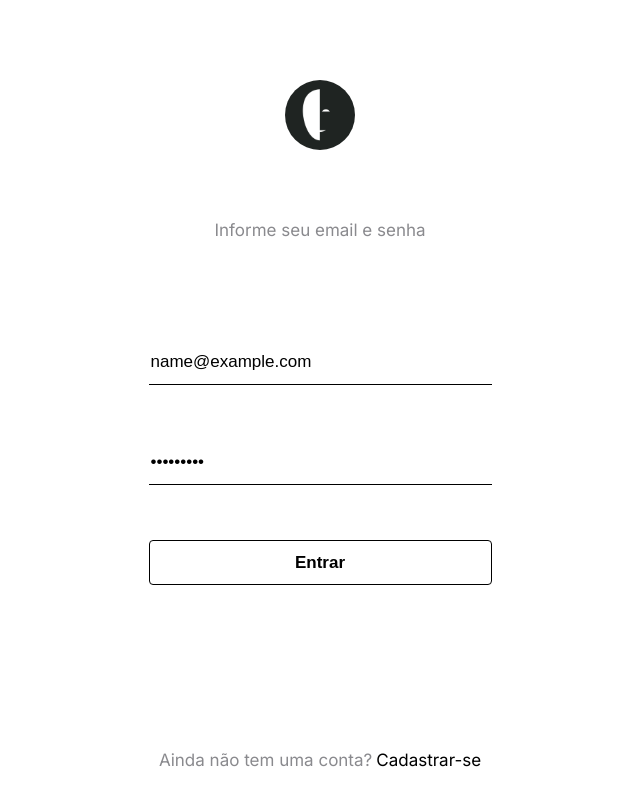
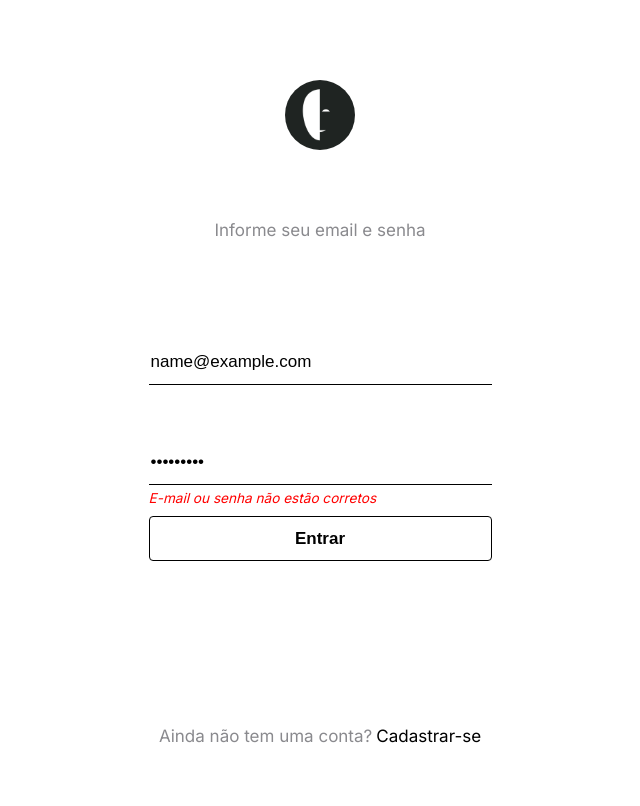
Before and after one commit to tiagogcastro/splash-frontend, a Next.js app: page /login/email in a window 1280 px wide. Both pictures are taken after typing "name@example.com", "Sample123" into the empty fields and a click on the button "Entrar". Shown: the top 806 px of the page, without its empty margins (320-960 px from the left). Built offline with nearby package versions, Linux system fonts and the light colour scheme; no server answers.

Commit message:
Feat: Add verification if the email and password is correct

```diff
--- a/src/pages/login/email.tsx
+++ b/src/pages/login/email.tsx
@@ -9,8 +9,9 @@ import * as yup from 'yup';
 import getValidationErrors from 'src/utils/getValidationErrors';
 
 type FormErrors = {
-  email?: string,
+  email?: string
   password?: string
+  invalid?: string
 }
 
 export default function LoginEmail() {
@@ -43,8 +44,6 @@ export default function LoginEmail() {
         await signIn({email, password})
 
         router.push('/dashboard')
-
-
       } catch (err) {
         if (err instanceof yup.ValidationError) {
           const errs = getValidationErrors(err)
@@ -53,6 +52,7 @@ export default function LoginEmail() {
 
           return;
         }
+        setErrors({invalid: 'E-mail ou senha não estão corretos'})
       }
   }
 
@@ -72,6 +72,7 @@ export default function LoginEmail() {
             <div className={styles.field}>
               <input type="password" required placeholder="Digite sua Senha" value={password} onChange={(e) => setPassword(e.target.value)} />
               { errors.password && <div className={[styles.alert, styles.visible].join(" ")}>Mínimo de 8 caracteres</div> }
+              { errors.invalid && <div className={[styles.alert, styles.visible].join(" ")}>E-mail ou senha não estão corretos</div> }
             </div>
           </div>
 
```
